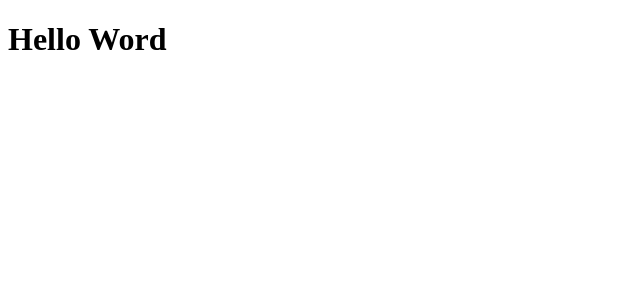
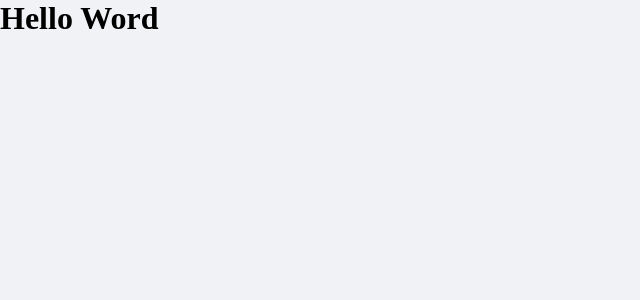
Before and after one commit to curioussdev/dt-money, a React (Create React App) app: page / in a window 1280 px wide. Shown: the top 300 px of the page, without its empty margins (0-640 px from the left). Built offline with nearby package versions, Linux system fonts and the light colour scheme.

Commit message:
criando estilos globais

```diff
--- a/package.json
+++ b/package.json
@@ -17,6 +17,7 @@
     "@types/node": "^16.11.26",
     "@types/react": "^17.0.43",
     "@types/react-dom": "^17.0.14",
+    "@types/styled-components": "^5.1.24",
     "typescript": "^4.6.3"
   },
   "scripts": {
--- a/public/index.html
+++ b/public/index.html
@@ -3,6 +3,9 @@
   <head>
     <meta charset="utf-8" />
     <meta name="viewport" content="width=device-width, initial-scale=1" />
+
+
+    <link rel="shortcut icon" href="favicon.png" type="image/png">
 
     <title>Billadas Money</title>
   </head>
--- a/src/App.tsx
+++ b/src/App.tsx
@@ -1,7 +1,10 @@
+import { GlobalStyle } from "./styles/global";
+
 export function App() {
   return (
     <div className="App">
       <h1>Hello Word</h1>
+      <GlobalStyle />
     </div>
   );
 }
--- /dev/null
+++ b/src/styles/global.ts
@@ -0,0 +1,51 @@
+import { createGlobalStyle } from 'styled-components'
+
+export const GlobalStyle = createGlobalStyle`
+    :root {
+        --background: #F0F2F5;
+        --red: #E52E4D;
+        --blue: #5429cc;
+
+        --blue-light: #6933FF;
+
+        --text-title: #363F5F;
+        --text-body: #969CB3;
+
+        --background: #F0F2F5;
+        --shape: #ffffff;
+    }
+
+    *{
+        margin: 0;
+        padding: 0;
+        box-sizing: border-box;
+    }
+
+
+    // font-size: 16px (padrão de Desktop)
+
+    html{ // adapta o tamanho da fonte, indepente da tela do user
+        @media(max-width: 1080px){
+            font-size: 93.75%; // 15px
+        }
+
+        @media(max-width: 720px){
+            font-size: 87.5%; // 14px
+        }
+    }
+
+
+    body{
+        background: var(--background);
+        -webkit-font-smoothing: antialiased; // hack para melhor leitura de fontes nos browsers
+    }
+
+    button{
+        cursor: pointer;
+    }
+
+    [disabled] {
+        opacity: 0.6;
+        cursor: not-allowed;
+    }
+`;
```
Also changed, not shown: 1 other file (tests, documents, lock files or other folders).
